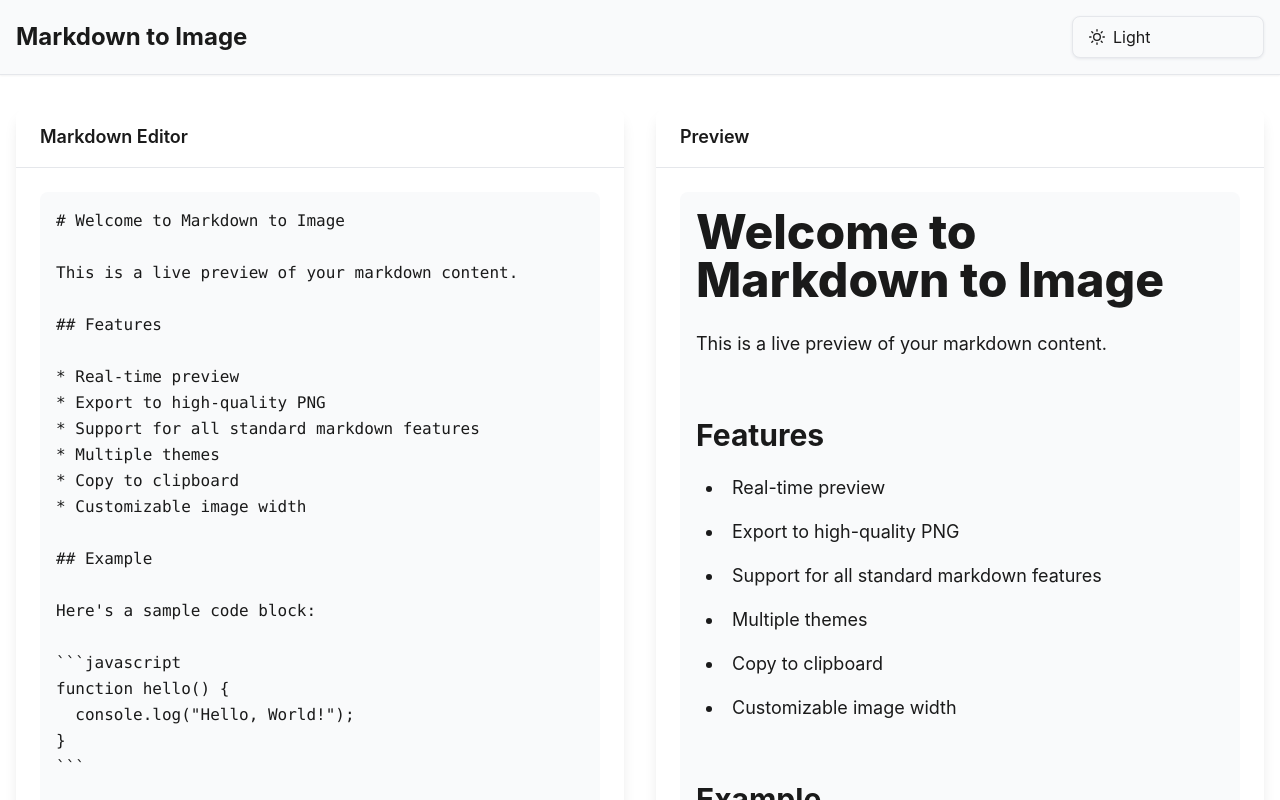
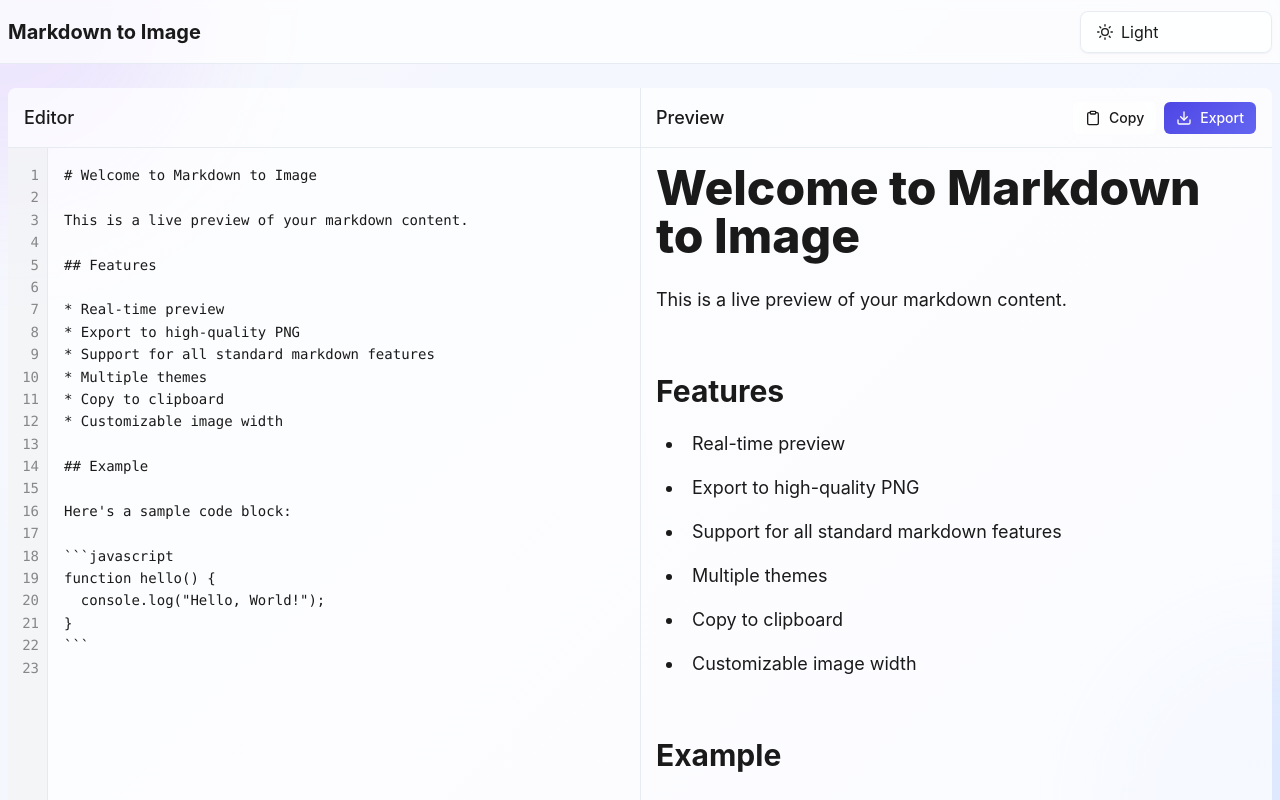
Before and after one commit to tktcorporation/markdown-to-image-web, a React (Vite) app: page / in a window 1280 px wide. Shown: the top 800 px of the page. Built offline with nearby package versions, Linux system fonts and the light colour scheme.

Commit message:
feat: デザイン修正

```diff
--- a/src/App.tsx
+++ b/src/App.tsx
@@ -1,44 +1,99 @@
-import { useRef } from 'react';
+import { useRef, useEffect, useState } from 'react';
 import { Editor } from './components/Editor';
 import { Preview } from './components/Preview';
-import { Controls } from './components/Controls';
 import { Layout } from './components/Layout';
+import { TabView } from './components/TabView';
 import { useMarkdown } from './hooks/useMarkdown';
-import { ThemeProvider, useTheme } from './context/ThemeContext';
+import { ThemeProvider } from './context/ThemeContext';
 import { INITIAL_MARKDOWN } from './constants/initialMarkdown';
 import { Toaster } from './components/ui/toaster';
 import { useImageExport } from './hooks/useImageExport';
+import { useTheme } from './context/ThemeContext';
 
 function AppContent() {
   const { markdown, previewHtml, updateMarkdown } = useMarkdown(INITIAL_MARKDOWN);
   const previewRef = useRef<HTMLDivElement>(null);
+  const editorRef = useRef<HTMLDivElement>(null);
+  const previewContentRef = useRef<HTMLDivElement>(null);
+  const { isExporting, isCopying, handleExport, handleCopy } = useImageExport();
+  const [contentHeight, setContentHeight] = useState<number>(0);
   const { currentTheme } = useTheme();
-  const { isExporting, isCopying, handleExport, handleCopy } = useImageExport();
+
+  useEffect(() => {
+    const updateHeight = () => {
+      if (!previewContentRef.current) return;
+
+      const previewHeight = previewContentRef.current.scrollHeight;
+      const minHeight = 400;
+      setContentHeight(Math.max(previewHeight, minHeight));
+    };
+
+    updateHeight();
+
+    const observer = new ResizeObserver(updateHeight);
+    if (previewContentRef.current) {
+      observer.observe(previewContentRef.current);
+    }
+
+    return () => observer.disconnect();
+  }, [markdown, previewHtml]);
 
   const onExport = async () => {
     if (!previewRef.current) return;
-    await handleExport(previewRef.current, currentTheme, markdown);
+    await handleExport(previewRef.current);
   };
 
   const onCopyImage = async () => {
     if (!previewRef.current) return;
-    await handleCopy(previewRef.current, currentTheme, markdown);
+    await handleCopy(previewRef.current);
   };
+
+  const editorContent = (
+    <Editor
+      value={markdown}
+      onChange={updateMarkdown}
+      ref={editorRef}
+      height={contentHeight}
+    />
+  );
+
+  const previewContent = (
+    <Preview
+      html={previewHtml}
+      ref={previewRef}
+      contentRef={previewContentRef}
+      onExport={onExport}
+      onCopyImage={onCopyImage}
+      isExporting={isExporting}
+      isCopying={isCopying}
+    />
+  );
 
   return (
     <Layout>
-      <div className="container mx-auto px-4 py-8">
-        <div className="grid grid-cols-1 md:grid-cols-2 gap-8 min-h-[600px]">
-          <Editor value={markdown} onChange={updateMarkdown} />
-          <Preview html={previewHtml} ref={previewRef} />
+      <div className="container mx-auto px-2 py-6">
+        {/* Mobile Tab View */}
+        <div className="md:hidden">
+          <TabView
+            editorContent={editorContent}
+            previewContent={previewContent}
+          />
         </div>
 
-        <Controls
-          onExport={onExport}
-          onCopyImage={onCopyImage}
-          isExporting={isExporting}
-          isCopying={isCopying}
-        />
+        {/* Desktop Split View */}
+        <div className="hidden md:grid md:grid-cols-2 relative">
+          <div className="rounded-l-lg overflow-hidden">
+            {editorContent}
+          </div>
+          {/* Divider Line */}
+          <div
+            className="absolute top-0 bottom-0 left-1/2 w-px"
+            style={{ background: currentTheme.border }}
+          />
+          <div className="rounded-r-lg overflow-hidden">
+            {previewContent}
+          </div>
+        </div>
       </div>
       <Toaster />
     </Layout>
--- a/src/components/Editor.tsx
+++ b/src/components/Editor.tsx
@@ -1,41 +1,105 @@
-import React from 'react';
 import { useTheme } from '../context/ThemeContext';
+import { useEffect, useRef, useState, forwardRef } from 'react';
 
 interface EditorProps {
   value: string;
   onChange: (value: string) => void;
+  height?: number;
 }
 
-export function Editor({ value, onChange }: EditorProps) {
+export const Editor = forwardRef<HTMLDivElement, EditorProps>(({
+  value,
+  onChange,
+  height
+}, ref) => {
   const { currentTheme } = useTheme();
+  const textareaRef = useRef<HTMLTextAreaElement>(null);
+  const [lineCount, setLineCount] = useState(1);
+
+  useEffect(() => {
+    setLineCount(value.split('\n').length);
+  }, [value]);
+
+  const handleScroll = (e: React.UIEvent<HTMLTextAreaElement>) => {
+    const lineNumbers = document.getElementById('line-numbers');
+    if (lineNumbers) {
+      lineNumbers.scrollTop = e.currentTarget.scrollTop;
+    }
+  };
+
+  const commonStyles = {
+    lineHeight: '1.6',
+    fontSize: '14px',
+    padding: '16px',
+    fontFamily: 'ui-monospace, SFMono-Regular, Menlo, Monaco, Consolas, "Liberation Mono", "Courier New", monospace',
+  };
 
   return (
+    <div ref={ref}>
       <div
+        className="h-[60px] flex items-center px-4 border-b"
         style={{
-        backgroundColor: currentTheme.background,
-        color: currentTheme.text,
+          borderColor: currentTheme.border,
+          background: currentTheme.secondaryBackground,
         }}
-      className="rounded-xl shadow-lg transition-all duration-200 h-full flex flex-col overflow-hidden backdrop-blur-sm"
       >
-      <div className="px-6 py-4 border-b" style={{ borderColor: currentTheme.border }}>
-        <h2 className="text-lg font-semibold">Markdown Editor</h2>
+        <h2 className="text-lg font-medium">Editor</h2>
       </div>
-      <div className="flex-1 p-6">
+      <div
+        className="relative"
+        style={{
+          height: height ? `${height}px` : 'auto',
+          minHeight: '400px'
+        }}
+      >
+        <div className="absolute inset-0 flex">
+          {/* Line Numbers */}
+          <div
+            id="line-numbers"
+            className="select-none overflow-y-auto text-right"
+            style={{
+              ...commonStyles,
+              background: currentTheme.codeBackground,
+              color: `${currentTheme.text}80`,
+              borderRight: `1px solid ${currentTheme.border}`,
+              width: '2.5rem',
+              paddingRight: '0.5rem',
+              paddingLeft: '0.25rem',
+              height: '100%'
+            }}
+          >
+            {Array.from({ length: lineCount }, (_, i) => (
+              <div key={i + 1} style={{ height: '1.6em' }}>
+                {i + 1}
+              </div>
+            ))}
+          </div>
+
+          {/* Editor */}
+          <div className="flex-1 h-full">
             <textarea
+              ref={textareaRef}
               style={{
-            backgroundColor: currentTheme.secondaryBackground,
+                ...commonStyles,
+                background: currentTheme.secondaryBackground,
                 color: currentTheme.text,
                 '--scrollbar-track': currentTheme.scrollbarTrack,
                 '--scrollbar-thumb': currentTheme.scrollbarThumb,
                 '--scrollbar-thumb-hover': currentTheme.scrollbarThumbHover,
+                height: '100%'
               } as React.CSSProperties}
-          className="w-full h-full p-4 rounded-lg font-mono text-base leading-relaxed focus:outline-none focus:ring-2 focus:ring-blue-500/20 transition-all duration-200 resize-none bg-opacity-50"
+              className="w-full focus:outline-none focus:ring-1 ring-inset transition-all duration-200 resize-none"
               value={value}
               onChange={(e) => onChange(e.target.value)}
+              onScroll={handleScroll}
               placeholder="Enter your markdown here..."
               spellCheck="false"
             />
           </div>
         </div>
+      </div>
+    </div>
   );
-}
+});
+
+Editor.displayName = 'Editor';
--- a/src/components/Header.tsx
+++ b/src/components/Header.tsx
@@ -7,13 +7,13 @@ export function Header() {
   return (
     <header
       style={{
-        backgroundColor: currentTheme.secondaryBackground,
+        background: currentTheme.secondaryBackground,
         borderColor: currentTheme.border,
       }}
-      className="py-4 border-b shadow-sm transition-colors duration-200"
+      className="sticky top-0 z-50 h-16 backdrop-blur-sm border-b transition-all duration-200"
     >
-      <div className="container mx-auto px-4 flex justify-between items-center">
-        <h1 className="text-2xl font-bold">Markdown to Image</h1>
+      <div className="container mx-auto px-2 h-full flex justify-between items-center">
+        <h1 className="text-xl font-bold">Markdown to Image</h1>
         <ThemeSelector />
       </div>
     </header>
--- a/src/components/Layout.tsx
+++ b/src/components/Layout.tsx
@@ -1,4 +1,3 @@
-import React from 'react';
 import { useTheme } from '../context/ThemeContext';
 import { Header } from './Header';
 
@@ -12,15 +11,24 @@ export function Layout({ children }: LayoutProps) {
   return (
     <div
       style={{
-        backgroundColor: currentTheme.background,
+        background: currentTheme.background,
         color: currentTheme.text,
       }}
-      className="min-h-screen transition-colors duration-200"
+      className="min-h-screen relative isolate"
     >
-      <Header />
-      <main>
-        {children}
-      </main>
+      {/* Background decorative elements */}
+      <div className="fixed inset-0 -z-10">
+        <div className="absolute top-0 left-0 w-96 h-96 bg-purple-500/10 rounded-full filter blur-3xl transform -translate-x-1/2 -translate-y-1/2" />
+        <div className="absolute bottom-0 right-0 w-96 h-96 bg-blue-500/10 rounded-full filter blur-3xl transform translate-x-1/2 translate-y-1/2" />
+      </div>
+
+      {/* Content */}
+      <div className="relative">
+        <Header />
+        <main className="relative z-0">
+          {children}
+        </main>
+      </div>
     </div>
   );
 }
--- a/src/components/Preview.tsx
+++ b/src/components/Preview.tsx
@@ -1,11 +1,24 @@
-import React, { forwardRef } from 'react';
+import { forwardRef } from 'react';
 import { useTheme } from '../context/ThemeContext';
+import { PreviewActions } from './PreviewActions';
 
 interface PreviewProps {
   html: string;
+  onExport: () => void;
+  onCopyImage: () => void;
+  isExporting: boolean;
+  isCopying: boolean;
+  contentRef?: React.RefObject<HTMLDivElement>;
 }
 
-export const Preview = forwardRef<HTMLDivElement, PreviewProps>(({ html }, ref) => {
+export const Preview = forwardRef<HTMLDivElement, PreviewProps>(({
+  html,
+  onExport,
+  onCopyImage,
+  isExporting,
+  isCopying,
+  contentRef
+}, ref) => {
   const { currentTheme } = useTheme();
 
   const contentStyles = {
@@ -23,29 +36,34 @@ export const Preview = forwardRef<HTMLDivElement, PreviewProps>(({ html }, ref)
     '--scrollbar-track': currentTheme.scrollbarTrack,
     '--scrollbar-thumb': currentTheme.scrollbarThumb,
     '--scrollbar-thumb-hover': currentTheme.scrollbarThumbHover,
-    backgroundColor: currentTheme.secondaryBackground,
+    background: currentTheme.secondaryBackground,
     color: currentTheme.text,
+    minHeight: '400px'
   } as React.CSSProperties;
 
   return (
+    <div ref={ref}>
       <div
+        className="h-[60px] flex justify-between items-center px-4 border-b"
         style={{
-        backgroundColor: currentTheme.background,
-        color: currentTheme.text,
+          borderColor: currentTheme.border,
+          background: currentTheme.secondaryBackground,
         }}
-      className="rounded-xl shadow-lg transition-all duration-200 h-full flex flex-col overflow-hidden backdrop-blur-sm"
       >
-      <div className="px-6 py-4 border-b" style={{ borderColor: currentTheme.border }}>
-        <h2 className="text-lg font-semibold">Preview</h2>
+        <h2 className="text-lg font-medium">Preview</h2>
+        <PreviewActions
+          onExport={onExport}
+          onCopyImage={onCopyImage}
+          isExporting={isExporting}
+          isCopying={isCopying}
+        />
       </div>
-      <div className="flex-1 p-6">
       <div
-          ref={ref}
+        ref={contentRef}
         style={contentStyles}
-          className="prose prose-sm md:prose-base lg:prose-lg h-full p-4 rounded-lg overflow-y-auto prose-img:mx-auto prose-headings:mb-4 transition-all duration-200 prose-pre:bg-opacity-50 bg-opacity-50"
+        className="prose prose-sm md:prose-base lg:prose-lg p-4 prose-img:mx-auto prose-headings:mb-4 transition-all duration-200 prose-pre:bg-opacity-50"
         dangerouslySetInnerHTML={{ __html: html }}
       />
-      </div>
     </div>
   );
 });
--- /dev/null
+++ b/src/components/PreviewActions.tsx
@@ -0,0 +1,58 @@
+import { FiDownload, FiClipboard } from 'react-icons/fi';
+import { useTheme } from '../context/ThemeContext';
+
+interface PreviewActionsProps {
+  onExport: () => void;
+  onCopyImage: () => void;
+  isExporting: boolean;
+  isCopying: boolean;
+}
+
+export function PreviewActions({
+  onExport,
+  onCopyImage,
+  isExporting,
+  isCopying
+}: PreviewActionsProps) {
+  const { currentTheme } = useTheme();
+
+  const buttonBaseStyle = `
+    flex items-center gap-2 px-3 py-1.5 rounded-md text-sm font-medium
+    transition-all duration-200 backdrop-blur-sm
+    focus:outline-none focus:ring-1 ring-inset
+    disabled:opacity-50 disabled:cursor-not-allowed
+  `;
+
+  return (
+    <div className="flex items-center gap-2">
+      <button
+        onClick={onCopyImage}
+        disabled={isCopying}
+        className={buttonBaseStyle}
+        style={{
+          background: currentTheme.secondaryBackground,
+          color: currentTheme.text,
+          borderColor: currentTheme.border,
+        }}
+        title="Copy to clipboard"
+      >
+        <FiClipboard className="w-4 h-4" />
+        <span>{isCopying ? 'Copying...' : 'Copy'}</span>
+      </button>
+
+      <button
+        onClick={onExport}
+        disabled={isExporting}
+        className={buttonBaseStyle}
+        style={{
+          background: currentTheme.accent,
+          color: currentTheme.buttonText,
+        }}
+        title="Export as PNG"
+      >
+        <FiDownload className="w-4 h-4" />
+        <span>{isExporting ? 'Exporting...' : 'Export'}</span>
+      </button>
+    </div>
+  );
+}
--- /dev/null
+++ b/src/components/TabView.tsx
@@ -0,0 +1,58 @@
+import { useState } from 'react';
+import { useTheme } from '../context/ThemeContext';
+
+interface TabViewProps {
+  editorContent: React.ReactNode;
+  previewContent: React.ReactNode;
+}
+
+export function TabView({ editorContent, previewContent }: TabViewProps) {
+  const [activeTab, setActiveTab] = useState<'editor' | 'preview'>('editor');
+  const { currentTheme } = useTheme();
+
+  const tabStyle = (isActive: boolean) => `
+    flex-1 py-2 px-4 text-center font-medium transition-all duration-200
+    ${isActive ? 'border-b-2' : 'opacity-70 hover:opacity-100'}
+  `;
+
+  return (
+    <div className="md:hidden">
+      <div
+        className="sticky top-0 z-20 flex border-b bg-opacity-50 backdrop-blur-sm"
+        style={{
+          borderColor: currentTheme.border,
+          background: currentTheme.secondaryBackground,
+        }}
+      >
+        <button
+          className={tabStyle(activeTab === 'editor')}
+          onClick={() => setActiveTab('editor')}
+          style={{
+            borderColor: activeTab === 'editor' ? currentTheme.accent : 'transparent',
+            color: currentTheme.text
+          }}
+        >
+          Editor
+        </button>
+        <button
+          className={tabStyle(activeTab === 'preview')}
+          onClick={() => setActiveTab('preview')}
+          style={{
+            borderColor: activeTab === 'preview' ? currentTheme.accent : 'transparent',
+            color: currentTheme.text
+          }}
+        >
+          Preview
+        </button>
+      </div>
+      <div>
+        <div className={activeTab === 'editor' ? 'block' : 'hidden'}>
+          {editorContent}
+        </div>
+        <div className={activeTab === 'preview' ? 'block' : 'hidden'}>
+          {previewContent}
+        </div>
+      </div>
+    </div>
+  );
+}
--- a/src/types/theme.ts
+++ b/src/types/theme.ts
@@ -1,4 +1,4 @@
-export interface Theme {
+interface Theme {
   id: string;
   name: string;
   background: string;
@@ -17,43 +17,45 @@ export const themes: Theme[] = [
   {
     id: 'light',
     name: 'Light',
-    background: '#ffffff',
+    background: 'linear-gradient(135deg, #f6f8fd 0%, #f1f5ff 100%)',
     text: '#1a1a1a',
-    accent: '#3b82f6',
-    border: '#e5e7eb',
-    codeBackground: '#f3f4f6',
+    accent: 'linear-gradient(135deg, #4f46e5 0%, #6366f1 100%)',
+    border: 'rgba(226, 232, 240, 0.8)',
+    codeBackground: 'rgba(243, 244, 246, 0.8)',
     buttonText: '#ffffff',
-    secondaryBackground: '#f9fafb',
-    scrollbarTrack: '#f1f1f1',
-    scrollbarThumb: '#c1c1c1',
-    scrollbarThumbHover: '#a1a1a1'
+    secondaryBackground: 'rgba(255, 255, 255, 0.7)',
+    scrollbarTrack: 'rgba(241, 241, 241, 0.6)',
+    scrollbarThumb: 'rgba(193, 193, 193, 0.8)',
+    scrollbarThumbHover: 'rgba(161, 161, 161, 0.9)'
   },
   {
     id: 'dark',
     name: 'Dark',
-    background: '#1a1a1a',
+    background: 'linear-gradient(135deg, #0f172a 0%, #1e293b 100%)',
     text: '#ffffff',
-    accent: '#60a5fa',
-    border: '#374151',
-    codeBackground: '#2d2d2d',
+    accent: 'linear-gradient(135deg, #6366f1 0%, #8b5cf6 100%)',
+    border: 'rgba(55, 65, 81, 0.8)',
+    codeBackground: 'rgba(45, 45, 45, 0.8)',
     buttonText: '#ffffff',
-    secondaryBackground: '#262626',
-    scrollbarTrack: '#2d2d2d',
-    scrollbarThumb: '#404040',
-    scrollbarThumbHover: '#4a4a4a'
+    secondaryBackground: 'rgba(38, 38, 38, 0.7)',
+    scrollbarTrack: 'rgba(45, 45, 45, 0.6)',
+    scrollbarThumb: 'rgba(64, 64, 64, 0.8)',
+    scrollbarThumbHover: 'rgba(74, 74, 74, 0.9)'
   },
   {
     id: 'sepia',
     name: 'Sepia',
-    background: '#f8f4e9',
+    background: 'linear-gradient(135deg, #fbf8f2 0%, #f8f4e9 100%)',
     text: '#433422',
-    accent: '#8b4513',
-    border: '#d3cbb7',
-    codeBackground: '#f0ece1',
+    accent: 'linear-gradient(135deg, #9c4221 0%, #c05621 100%)',
+    border: 'rgba(211, 203, 183, 0.8)',
+    codeBackground: 'rgba(240, 236, 225, 0.8)',
     buttonText: '#ffffff',
-    secondaryBackground: '#f5f1e6',
-    scrollbarTrack: '#f0ece1',
-    scrollbarThumb: '#d3cbb7',
-    scrollbarThumbHover: '#c4b89f'
+    secondaryBackground: 'rgba(245, 241, 230, 0.7)',
+    scrollbarTrack: 'rgba(240, 236, 225, 0.6)',
+    scrollbarThumb: 'rgba(211, 203, 183, 0.8)',
+    scrollbarThumbHover: 'rgba(196, 184, 159, 0.9)'
   }
 ];
+
+export type { Theme };
--- a/tailwind.config.js
+++ b/tailwind.config.js
@@ -39,6 +39,9 @@ export default {
         "accordion-down": "accordion-down 0.2s ease-out",
         "accordion-up": "accordion-up 0.2s ease-out",
       },
+      backdropBlur: {
+        xs: '2px',
+      },
     },
   },
   plugins: [
```
Also changed, not shown: src/components/ThemeSelector.tsx (+12 -16 lines), src/hooks/useImageExport.ts (+12 -12 lines), src/services/ImageService.ts (+2 -9 lines). Lines whose indentation alone changed are shown as unchanged.
